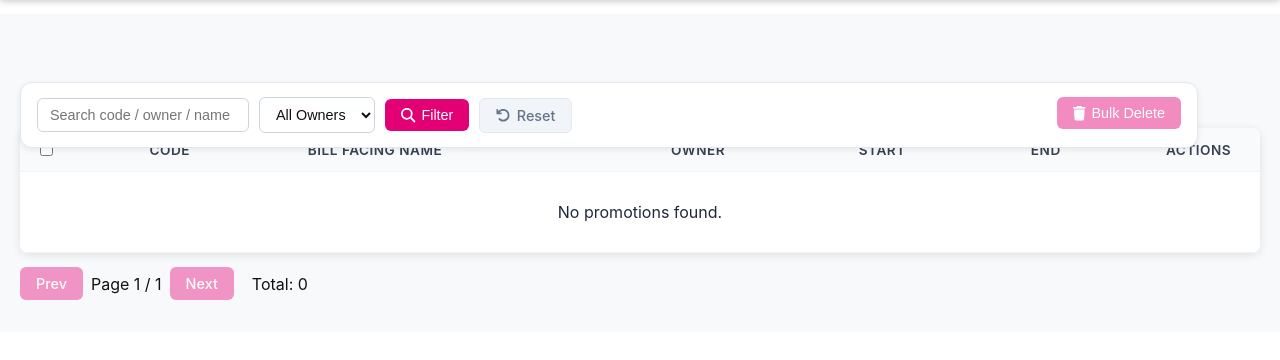
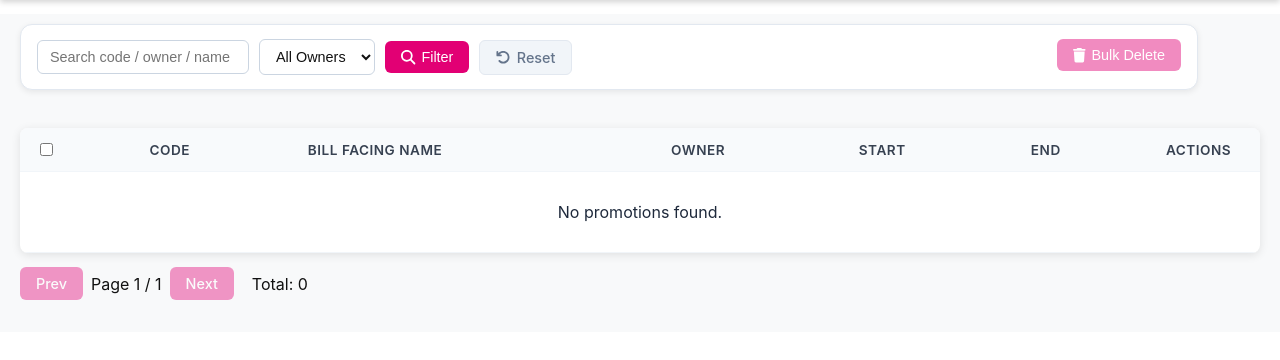
Before and after one commit to choltzen1/PAM, a Flask app: page /admin/pam-promotions in a window 1280 px wide. Shown: the part 60-420 px from the top of the page. Run offline with Flask 3, Linux system fonts and the light colour scheme.

Commit message:
removed buggy sticky control group in admin pages

```diff
--- a/static/css/admin.css
+++ b/static/css/admin.css
@@ -160,12 +160,9 @@
 .admin-output { margin-top:20px; background:#f8fafc; border:1px solid #e2e8f0; border-radius:8px; padding:16px; font-family:monospace; font-size:0.8rem; line-height:1.4; max-height:420px; overflow:auto; white-space:pre-wrap; }
 
 /* =============================================
-   Source Table Promotions Control Group (sticky)
+   Source Table Promotions Control Group
    ============================================= */
 .promo-control-group {
-  position: sticky;
-  top: calc(var(--header-height) + 8px); /* sit just below fixed header */
-  z-index: 900; /* below header (1000) but above table */
   display: flex;
   flex-wrap: wrap;
   align-items: flex-start;
@@ -211,11 +208,6 @@
 }
 .promo-control-group .btn-admin.danger[disabled] { opacity: 0.45; cursor: not-allowed; }
 
-/* Reduce vertical jump when sticky intersects footer on short pages */
-@media (max-height: 780px) {
-  .promo-control-group { top: calc(var(--header-height) + 4px); }
-}
-
 /* Table spacing adjustment when control group present */
 #pamPromosTable { margin: 0; }
 
--- a/static/css/styles.css
+++ b/static/css/styles.css
@@ -286,9 +286,6 @@ html[data-theme='dark'] .promo-control-group {
   box-shadow: 0 2px 4px var(--shadow-color);
   color: #000; /* dark theme control groups also use black text per spec */
 }
-/* Sticky variant (only admin Source Table Promotions) */
-.promo-control-group { position: sticky; top: calc(var(--header-height) + 8px); z-index: 900; }
-@media (max-height: 780px) { .promo-control-group { top: calc(var(--header-height) + 4px); } }
 
 /* Ensure flex layout utilities persist */
 .promotions-controls,
```
